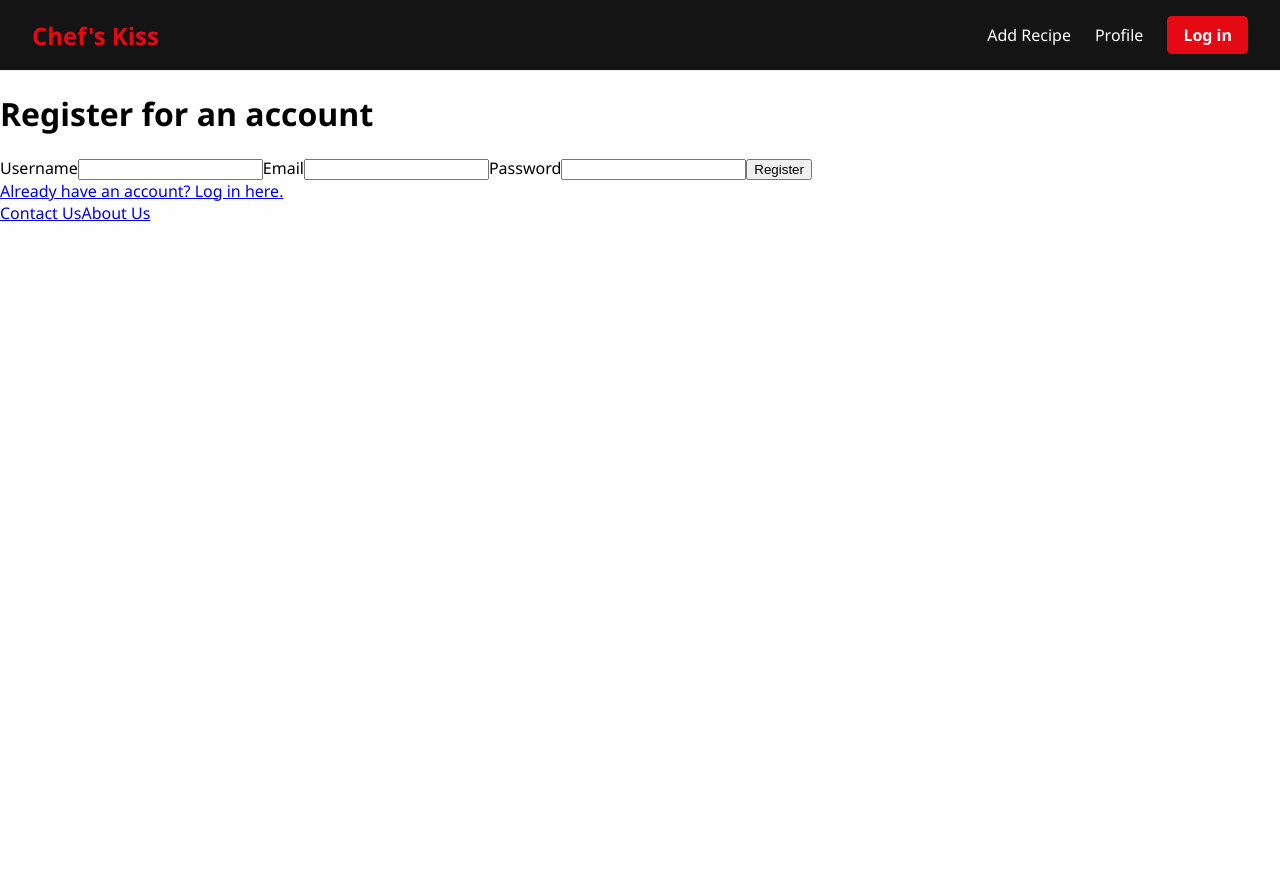
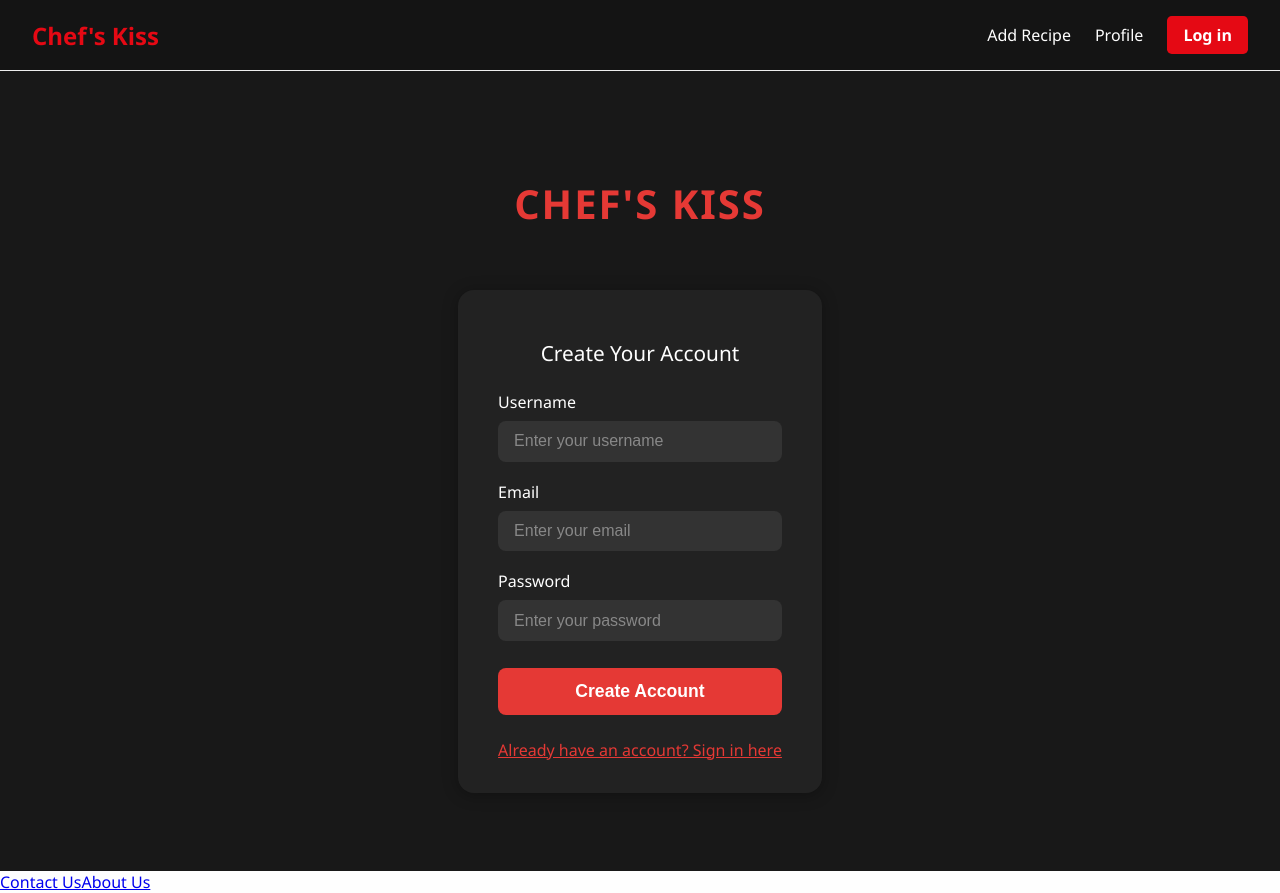
Before and after one commit to ChefsKiss1/Chefs-kiss-frontend, a React (Vite) app: page /register in a window 1280 px wide. Before the commit the page ends 800 px from the top, so only its background shows below. Built offline with nearby package versions, Linux system fonts and the light colour scheme; no server answers.

Commit message:
styled register page following lead of login page

```diff
--- /dev/null
+++ b/src/auth/Register.css
@@ -0,0 +1,131 @@
+.register-page-container {
+  background: #181818;
+  min-height: 100vh;
+  display: flex;
+  flex-direction: column;
+  align-items: center;
+  justify-content: center;
+}
+
+.register-header {
+  margin-bottom: 2rem;
+}
+
+.register-title {
+  color: #e53935;
+  font-size: 2.5rem;
+  font-weight: bold;
+  letter-spacing: 2px;
+}
+
+.register-form-wrapper {
+  background: #222;
+  padding: 2rem 2.5rem;
+  border-radius: 16px;
+  box-shadow: 0 2px 16px rgba(0, 0, 0, 0.3);
+  display: flex;
+  flex-direction: column;
+  align-items: center;
+}
+
+.register-subtitle {
+  color: #fff;
+  margin-bottom: 1.5rem;
+  font-size: 1.3rem;
+  font-weight: 500;
+}
+
+.register-form {
+  display: flex;
+  flex-direction: column;
+  gap: 1.2rem;
+  width: 100%;
+}
+
+.register-label {
+  color: #fff;
+  font-size: 1rem;
+  display: flex;
+  flex-direction: column;
+  gap: 0.3rem;
+}
+
+.register-input {
+  padding: 0.7rem 1rem;
+  border-radius: 8px;
+  border: none;
+  background: #333;
+  color: #fff;
+  font-size: 1rem;
+  margin-top: 0.2rem;
+}
+
+.register-input:focus {
+  outline: 2px solid #e53935;
+}
+
+.register-input::placeholder {
+  color: #888;
+}
+
+.register-btn {
+  background: #e53935;
+  color: #fff;
+  border: none;
+  border-radius: 8px;
+  padding: 0.8rem 1.5rem;
+  font-size: 1.1rem;
+  font-weight: bold;
+  cursor: pointer;
+  margin-top: 0.5rem;
+  transition: background 0.2s;
+  width: 100%;
+}
+
+.register-btn:hover {
+  background: #b71c1c;
+}
+
+.register-btn:disabled {
+  background: #666;
+  cursor: not-allowed;
+}
+
+.register-error {
+  color: #e53935;
+  margin-top: 0.5rem;
+  font-size: 1rem;
+  font-weight: 500;
+  text-align: center;
+}
+
+.register-login-link {
+  color: #e53935;
+  margin-top: 1.5rem;
+  text-decoration: underline;
+  font-size: 1rem;
+  font-weight: 500;
+  transition: color 0.2s;
+}
+
+.register-login-link:hover {
+  color: #fff;
+}
+
+@media (max-width: 480px) {
+  .register-page-container {
+    padding: 1rem;
+  }
+
+  .register-form-wrapper {
+    padding: 1.5rem 2rem;
+  }
+
+  .register-title {
+    font-size: 2rem;
+  }
+
+  .register-subtitle {
+    font-size: 1.1rem;
+  }
+}
--- a/src/auth/Register.jsx
+++ b/src/auth/Register.jsx
@@ -1,7 +1,7 @@
 import { useState } from "react";
 import { Link, useNavigate } from "react-router";
-
 import { useAuth } from "./AuthContext";
+import "./Register.css";
 
 /** A form that allows users to register for a new account */
 export default function Register() {
@@ -23,25 +23,59 @@
   };
 
   return (
-    <>
-      <h1>Register for an account</h1>
-      <form action={onRegister}>
-        <label>
+    <div className="register-page-container">
+      <div className="register-header">
+        <h1 className="register-title">CHEF'S KISS</h1>
+      </div>
+
+      <div className="register-form-wrapper">
+        <h2 className="register-subtitle">Create Your Account</h2>
+
+        <form action={onRegister} className="register-form">
+          <label className="register-label">
             Username
-          <input type="text" name="username" />
+            <input
+              type="text"
+              name="username"
+              className="register-input"
+              placeholder="Enter your username"
+              required
+            />
           </label>
-        <label>
+
+          <label className="register-label">
             Email
-          <input type="email" name="email" />
+            <input
+              type="email"
+              name="email"
+              className="register-input"
+              placeholder="Enter your email"
+              required
+            />
           </label>
-        <label>
+
+          <label className="register-label">
             Password
-          <input type="password" name="password" required />
+            <input
+              type="password"
+              name="password"
+              className="register-input"
+              placeholder="Enter your password"
+              required
+            />
           </label>
-        <button>Register</button>
-        {error && <output>{error}</output>}
+
+          <button type="submit" className="register-btn">
+            Create Account
+          </button>
+
+          {error && <div className="register-error">{error}</div>}
         </form>
-      <Link to="/login">Already have an account? Log in here.</Link>
-    </>
+
+        <Link to="/login" className="register-login-link">
+          Already have an account? Sign in here
+        </Link>
+      </div>
+    </div>
   );
 }
```
Lines whose indentation alone changed are shown as unchanged.
